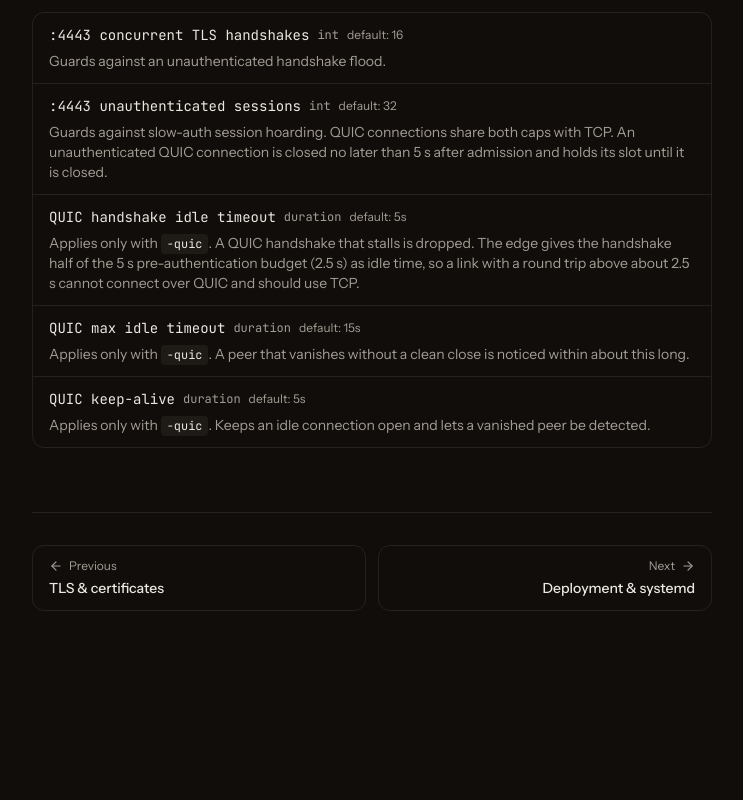
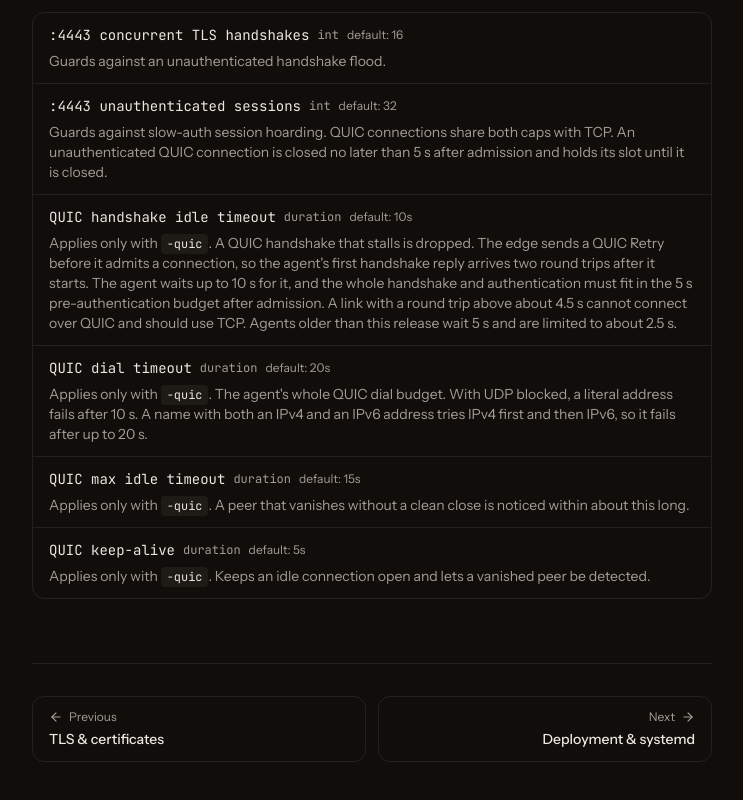
Before and after one commit to emilio-kariuki/ngstone, a Next.js app in the folder landing/: page /docs/reference/limits-timeouts in a window 1280 px wide. Shown: the part 3546-4346 px from the top of the page, without its empty margins (264-1007 px from the left). Before the commit the page ends 4197 px from the top, so only its background shows below. Built offline with nearby package versions, Linux system fonts and the light colour scheme.

Commit message:
docs: correct the QUIC round-trip limit
The usable round trip is about 4.5 s, bounded by the agent's 10 s handshake wait and the 5 s pre-authentication budget. Document the upgrade requirement and the time to failure when UDP is blocked.

```diff
--- a/landing/src/app/docs/reference/limits-timeouts/page.tsx
+++ b/landing/src/app/docs/reference/limits-timeouts/page.tsx
@@ -204,12 +204,22 @@ export default function LimitsTimeoutsPage() {
           later than 5 s after admission and holds its slot until it is
           closed.
         </Property>
-        <Property name="QUIC handshake idle timeout" type="duration" defaultValue="5s">
+        <Property name="QUIC handshake idle timeout" type="duration" defaultValue="10s">
           Applies only with <code>-quic</code>. A QUIC handshake that stalls
-          is dropped. The edge gives the handshake half of the 5 s
-          pre-authentication budget (2.5 s) as idle time, so a link with a
-          round trip above about 2.5 s cannot connect over QUIC and should
-          use TCP.
+          is dropped. The edge sends a QUIC Retry before it admits a
+          connection, so the agent&apos;s first handshake reply arrives two
+          round trips after it starts. The agent waits up to 10 s for it, and
+          the whole handshake and authentication must fit in the 5 s
+          pre-authentication budget after admission. A link with a round trip
+          above about 4.5 s cannot connect over QUIC and should use TCP.
+          Agents older than this release wait 5 s and are limited to about
+          2.5 s.
+        </Property>
+        <Property name="QUIC dial timeout" type="duration" defaultValue="20s">
+          Applies only with <code>-quic</code>. The agent&apos;s whole QUIC
+          dial budget. With UDP blocked, a literal address fails after 10 s. A
+          name with both an IPv4 and an IPv6 address tries IPv4 first and then
+          IPv6, so it fails after up to 20 s.
         </Property>
         <Property name="QUIC max idle timeout" type="duration" defaultValue="15s">
           Applies only with <code>-quic</code>. A peer that vanishes without
```
Also changed, not shown: 2 other files (tests, documents, lock files or other folders).
